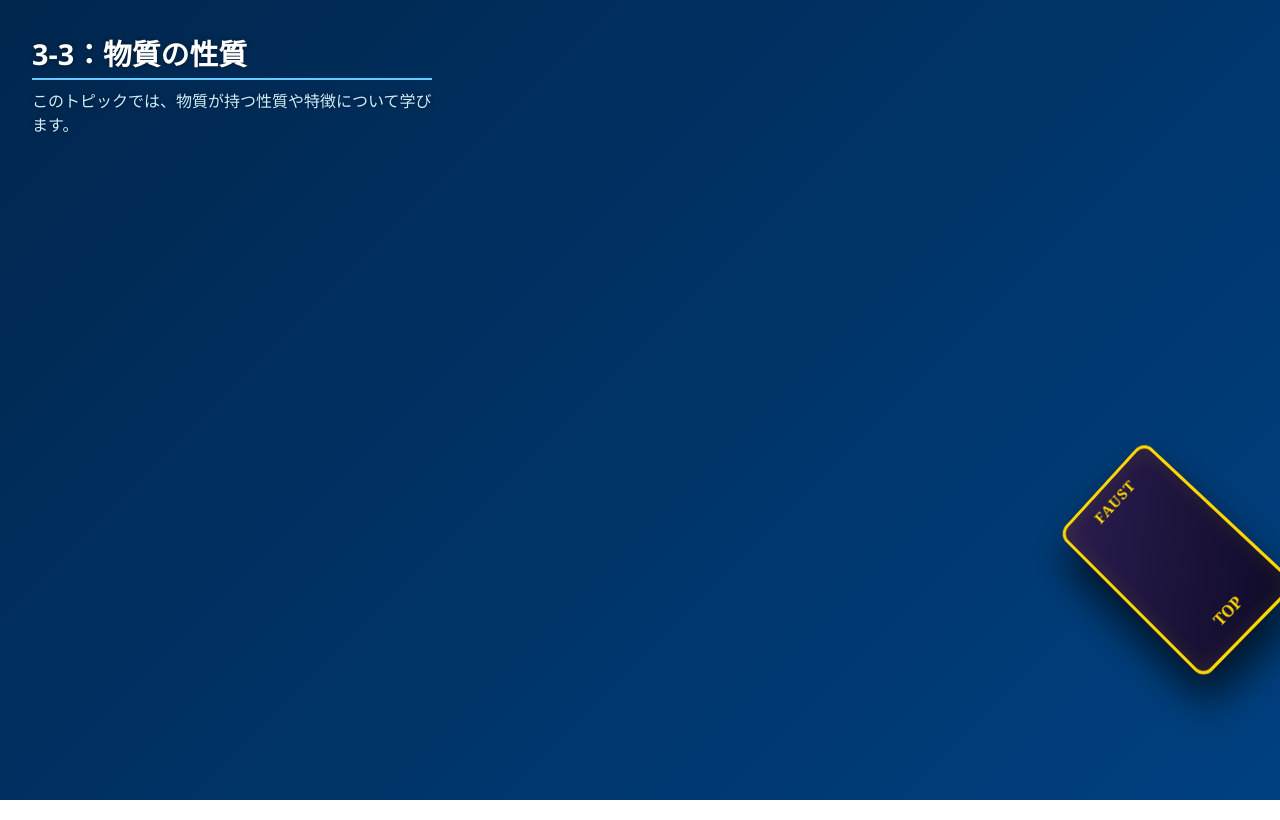
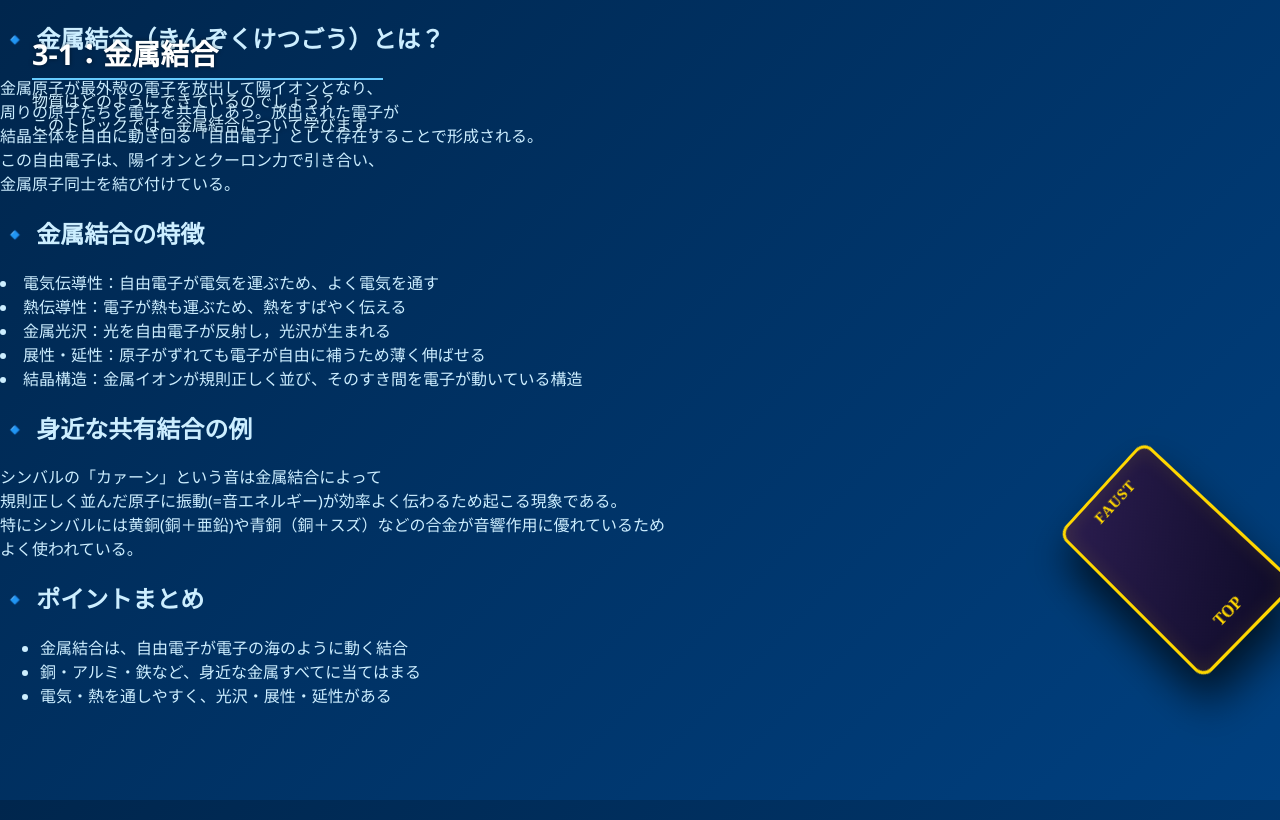
Before and after one commit to MinaminoMinami/MinaminoMinami.github.io, a website: page topics/3-3.html in a window 1280 px wide. Drawn offline with Linux system fonts and the light colour scheme.

Commit message:
Update 3-3.html

```diff
--- a/topics/3-3.html
+++ b/topics/3-3.html
@@ -3,17 +3,63 @@
 <head>
   <meta charset="UTF-8" />
   <meta name="viewport" content="width=device-width, initial-scale=1.0" />
-  <title>3-3 物質の性質</title>
+  <title>3-1 粒子の概念</title>
   <link rel="stylesheet" href="../chapter-style.css" />
 </head>
 <body class="p3-background">
-  <!-- トピックタイトル -->
+  <!-- タイトルと説明 -->
   <div class="chapter-info">
-    <h1>3-3：物質の性質</h1>
-    <p>このトピックでは、物質が持つ性質や特徴について学びます。</p>
+    <h1>3-1：金属結合</h1>
+    <p>物質はどのようにできているのでしょう？ <br />
+      このトピックでは，金属結合について学びます．
   </div>
 
-  <!-- 戻るボタン（デザイン統一） -->
+  <!-- 説明セクション -->
+  <main class="topic-content">
+    <section>
+      <h2>🔹 金属結合（きんぞくけつごう）とは？</h2>
+      <p>
+        金属原子が最外殻の電子を放出して陽イオンとなり、<br />
+        周りの原子たちと電子を共有しあう。放出された電子が<br />
+        結晶全体を自由に動き回る「自由電子」として存在することで形成される。<br />
+        この自由電子は、陽イオンとクーロン力で引き合い、<br />
+        金属原子同士を結び付けている。<br />
+
+      </p>
+    </section>
+
+    <section>
+      <h2>🔹 金属結合の特徴</h2>
+      <p>
+        <li>電気伝導性：自由電子が電気を運ぶため、よく電気を通す</li>
+        <li>熱伝導性：電子が熱も運ぶため、熱をすばやく伝える</li>
+        <li>金属光沢：光を自由電子が反射し，光沢が生まれる</li>
+        <li>展性・延性：原子がずれても電子が自由に補うため薄く伸ばせる</li>
+        <li>結晶構造：金属イオンが規則正しく並び、そのすき間を電子が動いている構造</li>
+      </p>
+    </section>
+
+  <section>
+    <h2>🔹 身近な共有結合の例</h2>
+    <p>
+      シンバルの「カァーン」という音は金属結合によって<br />
+      規則正しく並んだ原子に振動(=音エネルギー)が効率よく伝わるため起こる現象である。<br />
+      特にシンバルには黄銅(銅＋亜鉛)や青銅（銅＋スズ）などの合金が音響作用に優れているため<br />
+      よく使われている。
+  </section>
+
+
+    <section>
+      <h2>🔹 ポイントまとめ</h2>
+      <ul>
+        <li>金属結合は、自由電子が電子の海のように動く結合</li>
+        <li>銅・アルミ・鉄など、身近な金属すべてに当てはまる</li>
+        <li>電気・熱を通しやすく、光沢・展性・延性がある</li>
+      </ul>
+    </section>
+  </main>
+
+  <!-- トップへ戻る -->
   <a href="../index.html" class="back-card">TOP</a>
 </body>
 </html>
```
